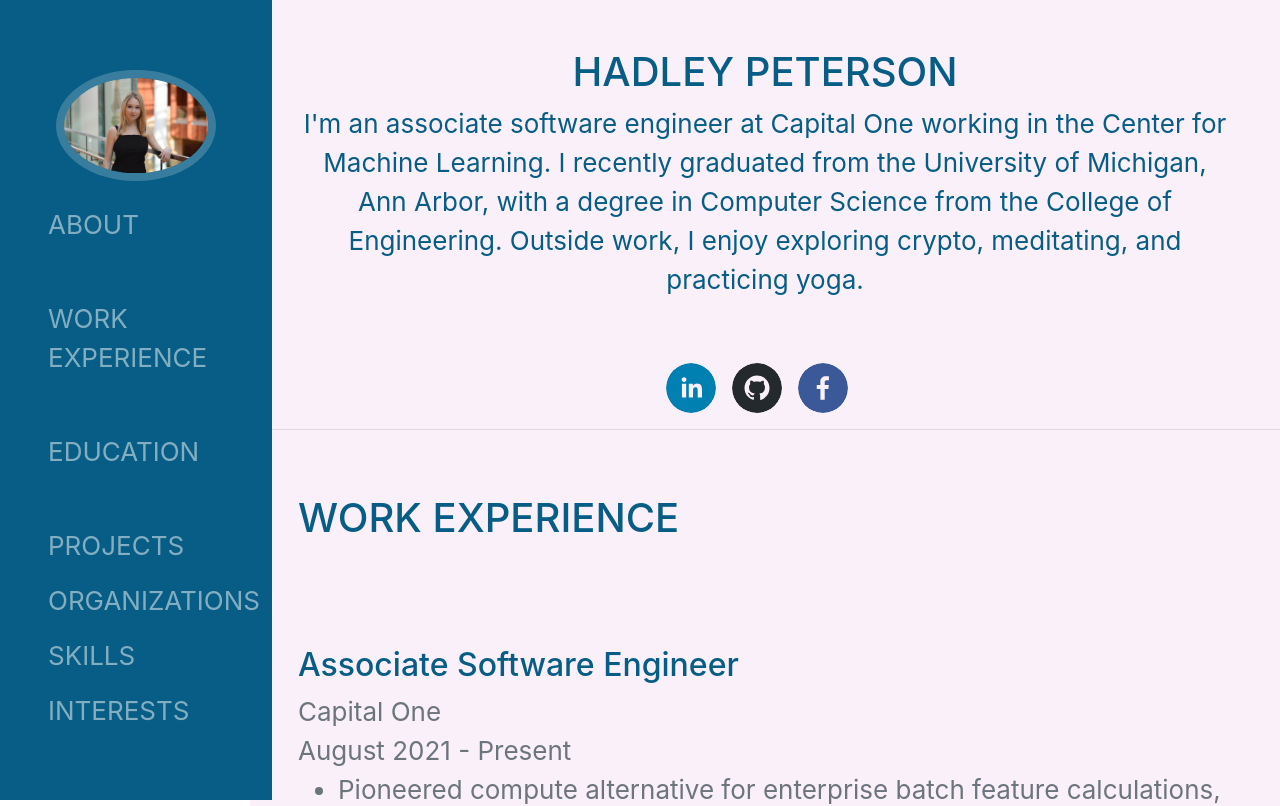
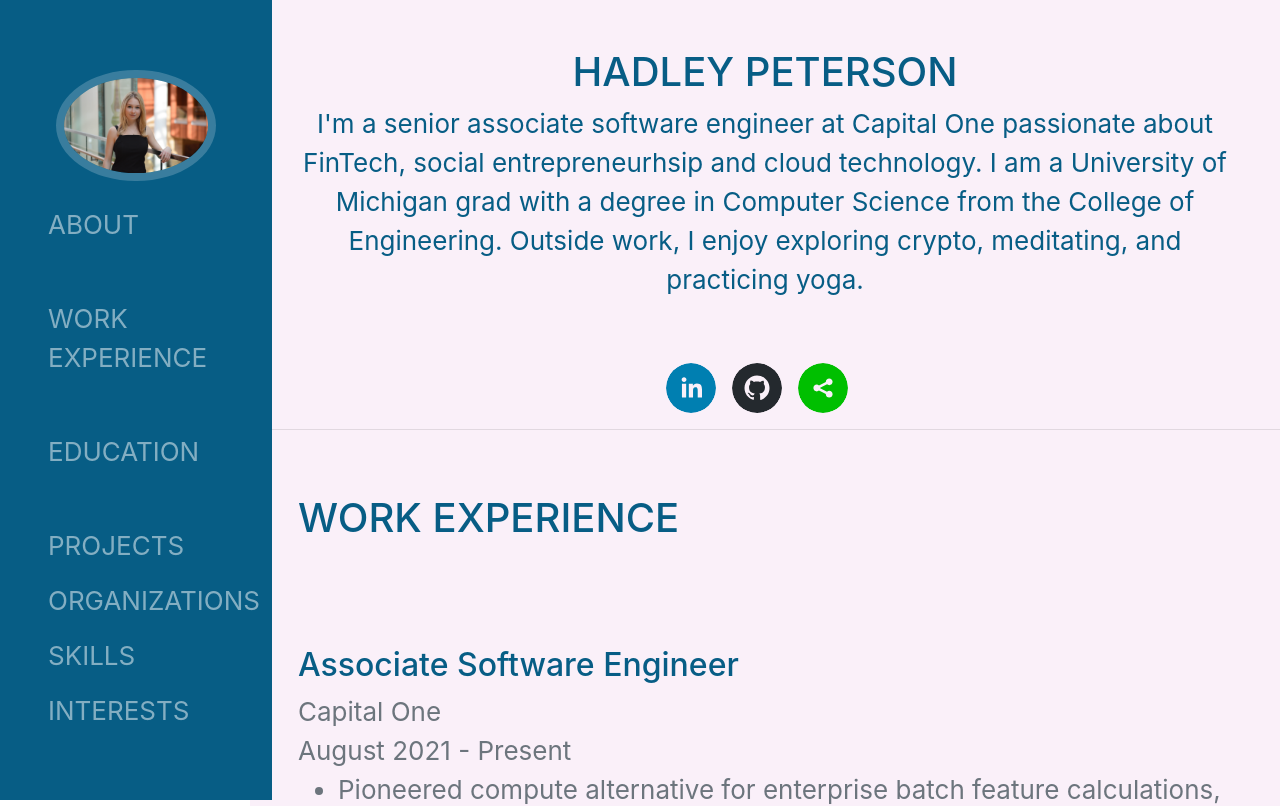
Before and after one commit to hadpeter/personal-site, a React (Create React App) app: page / in a window 1280 px wide. Shown: the top 806 px of the page. Built offline with nearby package versions, Linux system fonts and the light colour scheme.

Commit message:
updated bio

```diff
--- a/src/components/bio.js
+++ b/src/components/bio.js
@@ -8,14 +8,14 @@ class Bio extends Component{
             <div class = "text-center">
                 <h1>Hadley Peterson</h1>
                 <p class = "bio-blurb">
-                I'm an associate software engineer at Capital One working in the Center for Machine Learning. I recently graduated from the University of Michigan,  Ann Arbor, with a degree in Computer Science from the College of Engineering. Outside work, I enjoy exploring crypto, meditating, and practicing yoga.
+                I'm a senior associate software engineer at Capital One passionate about FinTech, social entrepreneurhsip and cloud technology. I am a University of Michigan grad with a degree in Computer Science from the College of Engineering. Outside work, I enjoy exploring crypto, meditating, and practicing yoga.
                 </p>
             </div>
             </section>
             <div class = "text-center">
                 <SocialIcon url = "https://www.linkedin.com/in/hadley-peterson/" class = "social-icon"></SocialIcon>
                 <SocialIcon url = "https://github.com/hadpeter" class = "social-icon"></SocialIcon>
-                <SocialIcon url = "https://www.facebook.com/profile.php?id=100009512854778" class = "social-icon"></SocialIcon>
+                <SocialIcon url = "https://hadleypeterson.substack.com/publish?utm_source=menu" class = "social-icon"></SocialIcon>
             </div>
             <hr></hr>
         </div>
```
